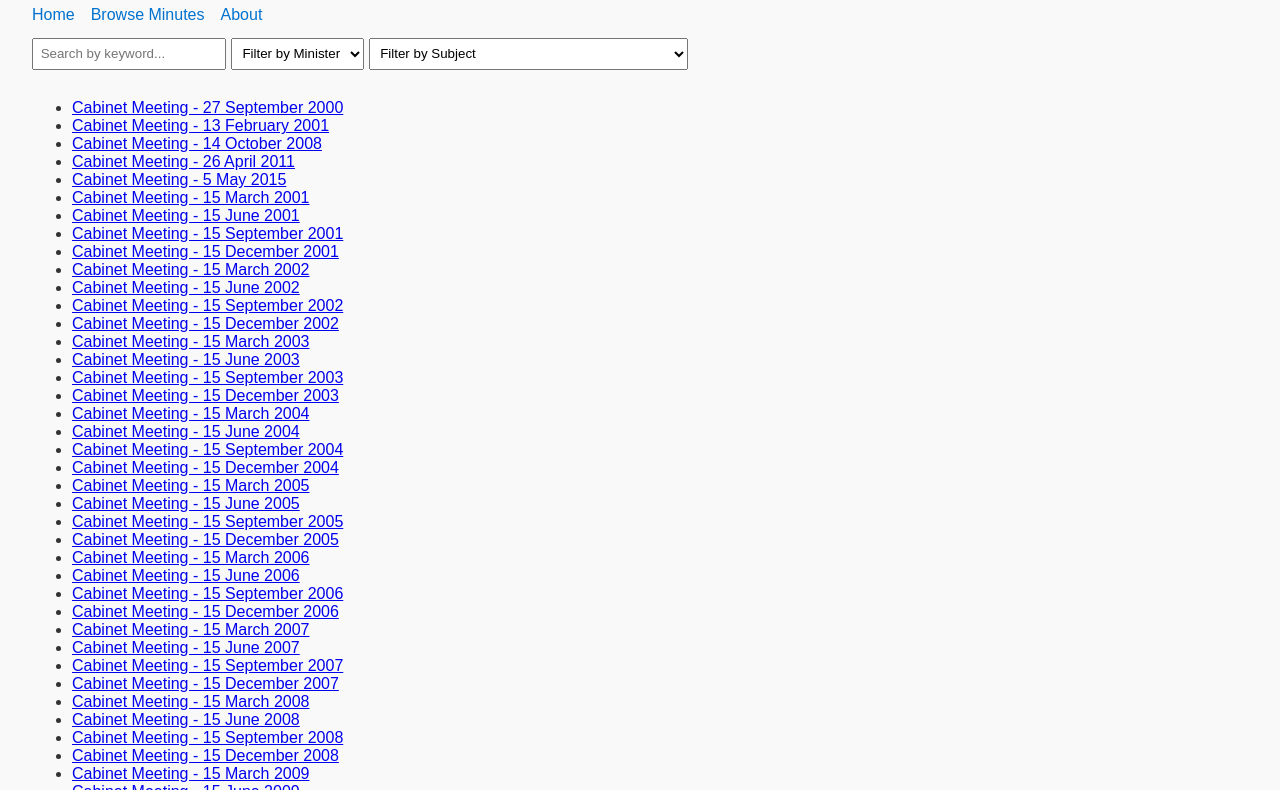
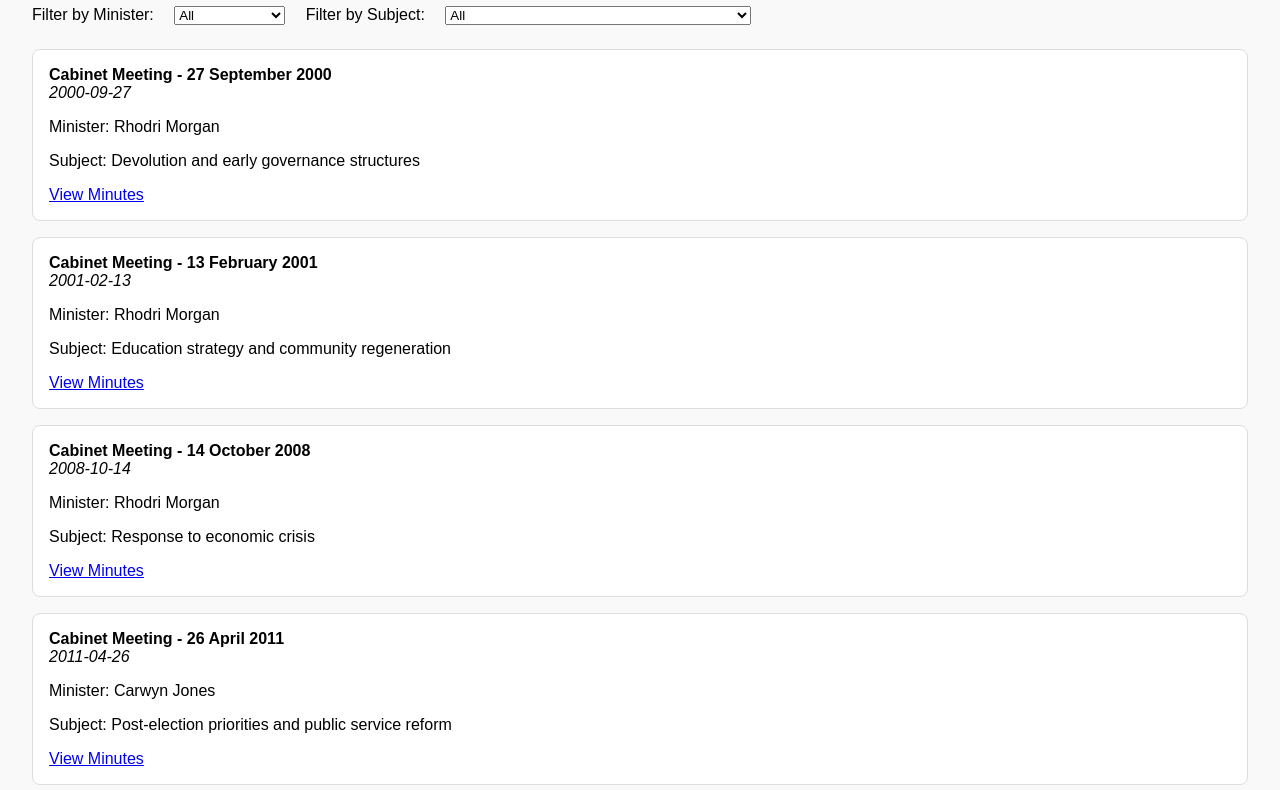
Before and after one commit to LeightonCardiff/-welsh-cabinet-minutes, a plain HTML site: page archive.html in a window 1280 px wide. Shown: the part 84-874 px from the top of the page. Drawn offline with Linux system fonts and the light colour scheme.

Commit message:
Update archive.html

```diff
--- a/archive.html
+++ b/archive.html
@@ -1,11 +1,104 @@
 <!DOCTYPE html>
 <html lang="en">
-<head><meta charset="UTF-8"><title>Browse Minutes</title><link rel="stylesheet" href="style.css"><script defer src="scripts/search.js"></script></head>
+<head>
+  <meta charset="UTF-8">
+  <meta name="viewport" content="width=device-width, initial-scale=1.0">
+  <title>Welsh Cabinet Meeting Minutes</title>
+  <link rel="stylesheet" href="styles.css">
+  <style>
+    body {
+      font-family: Arial, sans-serif;
+      margin: 2rem;
+      background-color: #f9f9f9;
+    }
+    h1 {
+      color: #333;
+    }
+    .filters {
+      margin-bottom: 1.5rem;
+    }
+    .minute-entry {
+      margin-bottom: 1rem;
+      padding: 1rem;
+      background: white;
+      border: 1px solid #ddd;
+      border-radius: 0.5rem;
+    }
+    label {
+      margin-right: 1rem;
+    }
+    select {
+      margin-right: 1rem;
+    }
+  </style>
+</head>
 <body>
-<h1>Browse Cabinet Minutes</h1>
-<nav><a href="index.html">Home</a><a href="archive.html">Browse Minutes</a><a href="about.html">About</a></nav>
-<input type="text" id="searchBox" placeholder="Search by keyword...">
-<select id="ministerFilter"><option value="">Filter by Minister</option></select>
-<select id="subjectFilter"><option value="">Filter by Subject</option></select>
-<ul id="minutesList"></ul>
-</body></html>
+  <h1>Welsh Government Cabinet Meeting Minutes</h1>
+  <div class="filters">
+    <label for="ministerFilter">Filter by Minister:</label>
+    <select id="ministerFilter">
+      <option value="all">All</option>
+    </select>
+
+    <label for="subjectFilter">Filter by Subject:</label>
+    <select id="subjectFilter">
+      <option value="all">All</option>
+    </select>
+  </div>
+  <div id="minutesList"></div>
+
+  <script>
+    fetch('data/minutes.json')
+      .then(response => response.json())
+      .then(data => {
+        const minutesList = document.getElementById('minutesList');
+        const ministerFilter = document.getElementById('ministerFilter');
+        const subjectFilter = document.getElementById('subjectFilter');
+
+        const ministers = [...new Set(data.map(entry => entry.minister))];
+        const subjects = [...new Set(data.map(entry => entry.subject))];
+
+        ministers.forEach(minister => {
+          const option = document.createElement('option');
+          option.value = minister;
+          option.textContent = minister;
+          ministerFilter.appendChild(option);
+        });
+
+        subjects.forEach(subject => {
+          const option = document.createElement('option');
+          option.value = subject;
+          option.textContent = subject;
+          subjectFilter.appendChild(option);
+        });
+
+        function renderList() {
+          minutesList.innerHTML = '';
+          const filtered = data.filter(entry => {
+            const ministerMatch = ministerFilter.value === 'all' || entry.minister === ministerFilter.value;
+            const subjectMatch = subjectFilter.value === 'all' || entry.subject === subjectFilter.value;
+            return ministerMatch && subjectMatch;
+          });
+
+          filtered.forEach(entry => {
+            const div = document.createElement('div');
+            div.className = 'minute-entry';
+            div.innerHTML = `
+              <strong>${entry.title}</strong><br>
+              <em>${entry.date}</em><br>
+              <p>Minister: ${entry.minister}</p>
+              <p>Subject: ${entry.subject}</p>
+              <a href="${entry.url}" target="_blank">View Minutes</a>
+            `;
+            minutesList.appendChild(div);
+          });
+        }
+
+        ministerFilter.addEventListener('change', renderList);
+        subjectFilter.addEventListener('change', renderList);
+
+        renderList();
+      });
+  </script>
+</body>
+</html>
```
